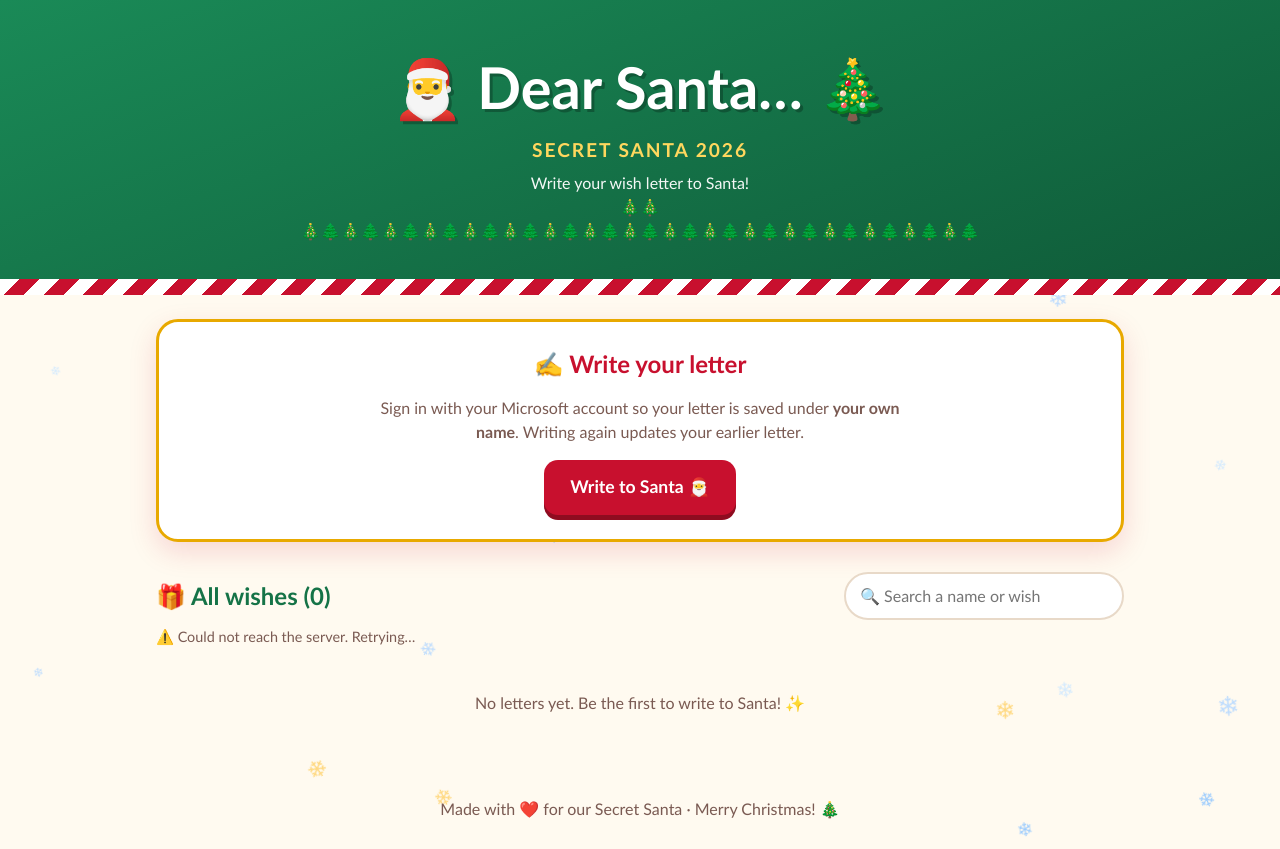
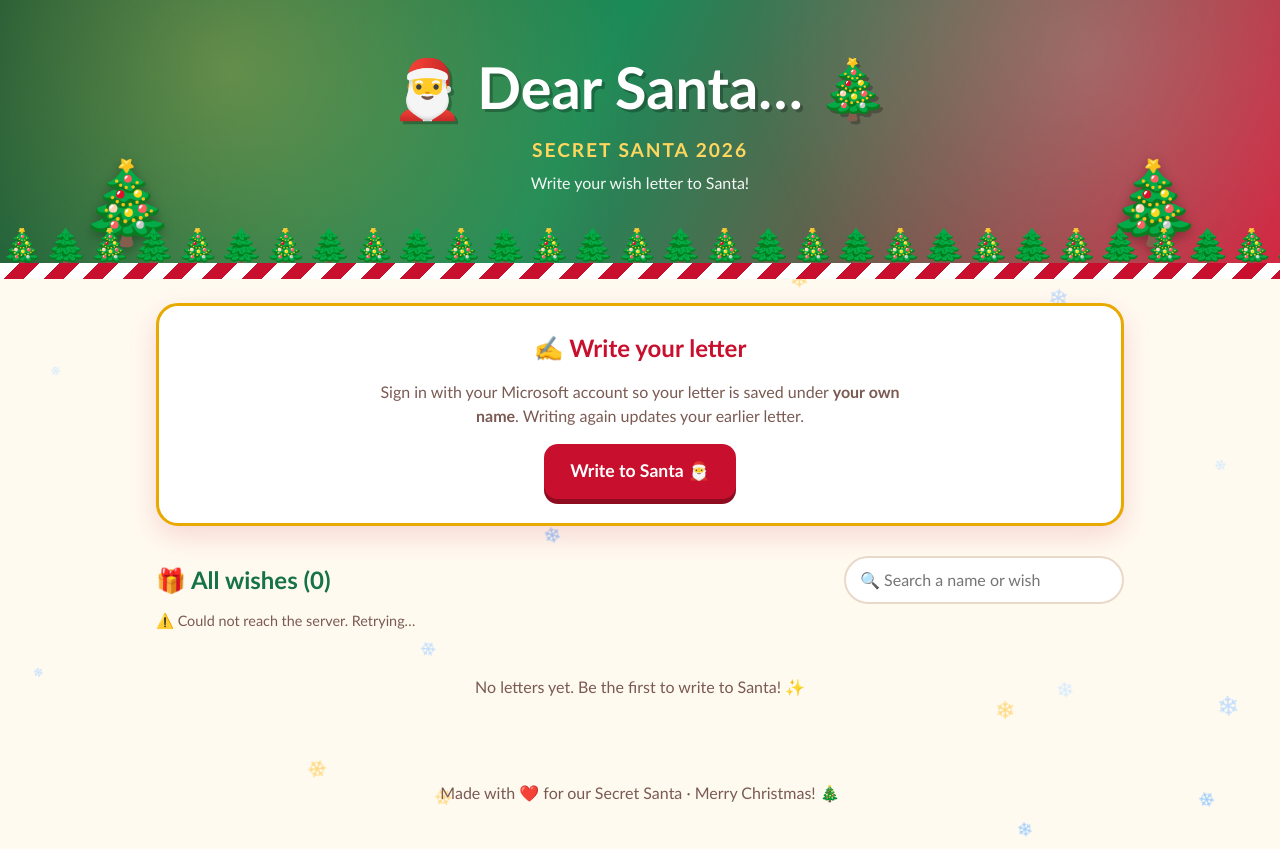
Before and after one commit to lKRITHEESH/Dear-Santa, a plain HTML site: page index.html in a window 1280 px wide. Drawn offline with Linux system fonts and the light colour scheme; no server answers.

Commit message:
Update style.css

```diff
--- a/style.css
+++ b/style.css
@@ -3,12 +3,17 @@
 body{margin:0;color:var(--ink);font-family:"Trebuchet MS","Segoe UI",system-ui,sans-serif;line-height:1.5;background-color:var(--cream);
   background-image:radial-gradient(rgba(200,16,46,.09) 2px,transparent 2px),radial-gradient(rgba(21,115,71,.09) 2px,transparent 2px);
   background-size:48px 48px;background-position:0 0,24px 24px;background-attachment:fixed}
-header{position:relative;text-align:center;padding:44px 16px 52px;color:#fff;background:linear-gradient(160deg,#1a8a57,#0f5a38)}
+header{position:relative;text-align:center;padding:44px 16px 84px;color:#fff;overflow:hidden;
+  background:radial-gradient(circle at 18% 25%,rgba(255,215,94,.35),transparent 38%),radial-gradient(circle at 85% 20%,rgba(255,255,255,.18),transparent 30%),linear-gradient(115deg,#0b4d30 0%,#1a8a57 45%,#d41f3c 100%)}
 header::after{content:"";position:absolute;left:0;right:0;bottom:0;height:16px;background:repeating-linear-gradient(135deg,#fff 0 14px,var(--red) 14px 28px)}
 h1{margin:0;font-size:clamp(2.1rem,7vw,3.6rem);text-shadow:3px 3px 0 rgba(0,0,0,.25)}
 header p{margin:6px 0 0}
 #event{font-weight:bold;font-size:1.2rem;letter-spacing:.1em;text-transform:uppercase;color:#ffd75e}
 .sub{opacity:.95}
+.trees{position:absolute;left:0;right:0;bottom:16px;white-space:nowrap;text-align:center;font-size:2.2rem;line-height:1;overflow:hidden;pointer-events:none}
+.tree.big{position:absolute;bottom:40px;font-size:5rem;line-height:1;pointer-events:none;filter:drop-shadow(0 4px 6px rgba(0,0,0,.3))}
+.tree.l{left:6%}.tree.r{right:6%}
+@media(max-width:700px){.tree.big{display:none}}
 main{max-width:1000px;margin:0 auto;padding:24px 16px}
 .panel{background:#fff;border-radius:22px;padding:24px;border:3px solid var(--gold);box-shadow:0 10px 28px rgba(200,16,46,.15)}
 h2{margin:0 0 14px;color:var(--red)}
```
